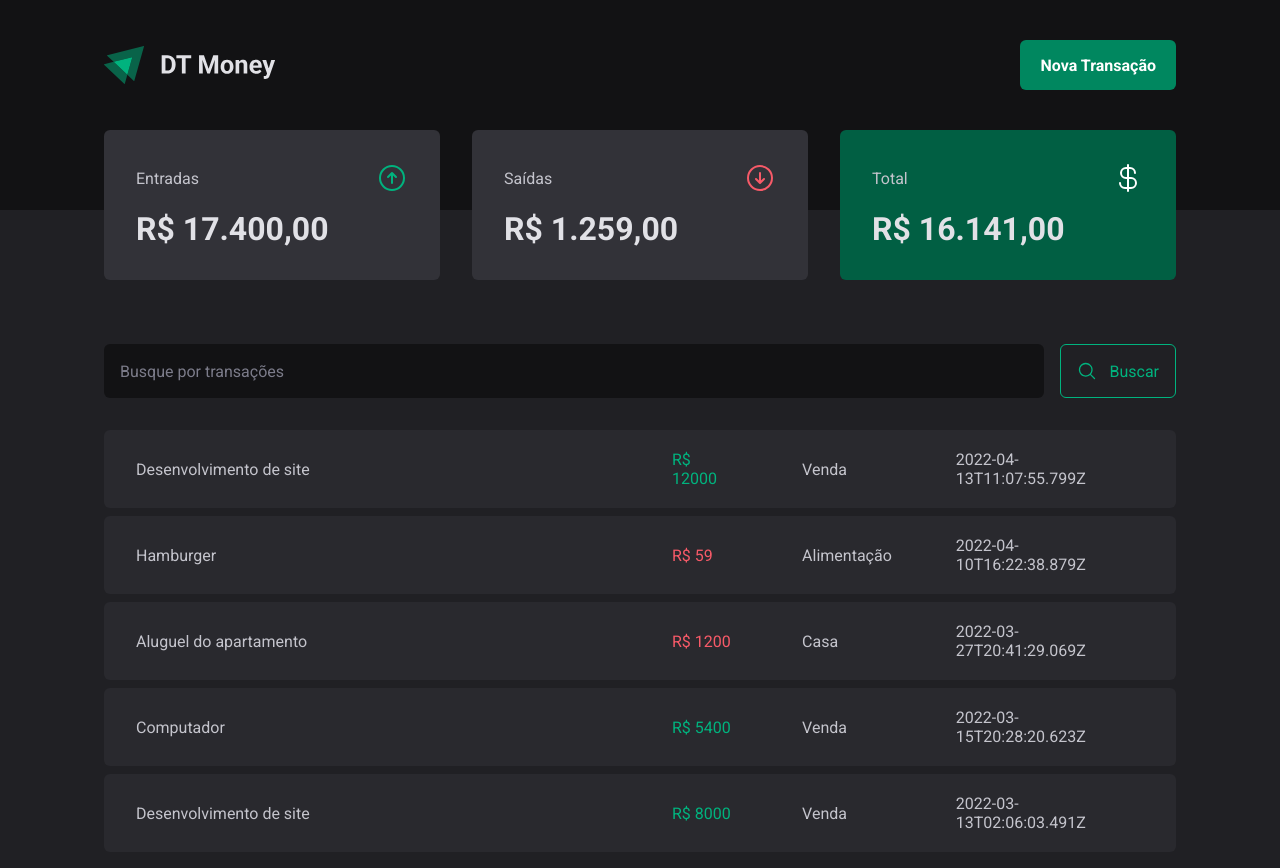
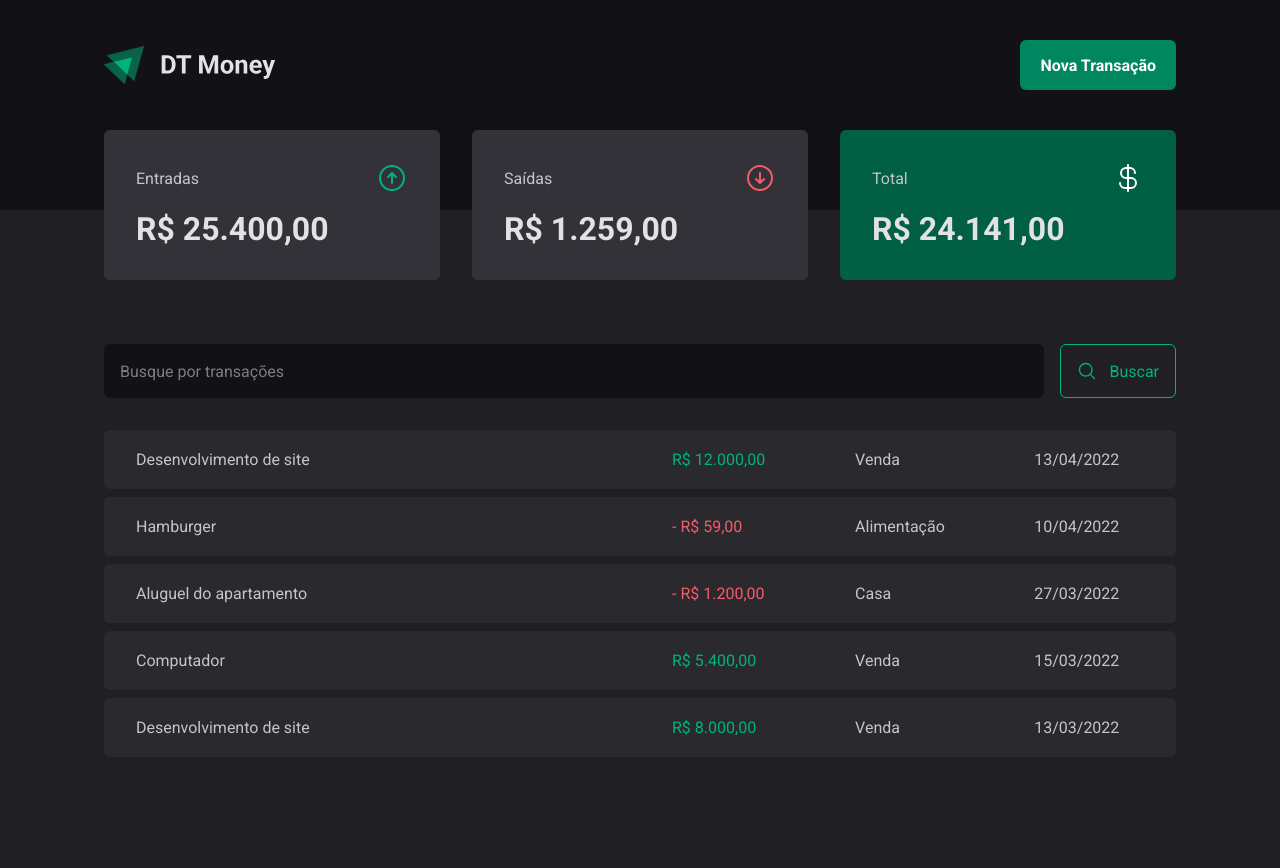
Before and after one commit to leonardondev/dt-money, a React (Vite) app: page / in a window 1280 px wide. Shown: the top 868 px of the page. After the commit the page ends 805 px from the top, so only its background shows below. Built offline with nearby package versions, Linux system fonts and the light colour scheme; data requests are answered from the project's data file.

Commit message:
dev: formatter

```diff
--- a/src/components/Summary/index.tsx
+++ b/src/components/Summary/index.tsx
@@ -3,9 +3,32 @@
   ArrowCircleUp,
   CurrencyDollar,
 } from '@phosphor-icons/react'
+import { useTransactionsContext } from '../../contexts/transactionsContext'
+import { priceFormatter } from '../../utils/formater'
 import { SummaryCard, SummaryContainer } from './styles'
 
 export function Summary() {
+  const { transactions } = useTransactionsContext()
+
+  const summary = transactions.reduce(
+    (acc, transaction) => {
+      if (transaction.type === 'income') {
+        acc.income += transaction.price
+        acc.total += transaction.price
+      }
+      if (transaction.type === 'outcome') {
+        acc.outcome += transaction.price
+        acc.total -= transaction.price
+      }
+      return acc
+    },
+    {
+      income: 0,
+      outcome: 0,
+      total: 0,
+    },
+  )
+
   return (
     <SummaryContainer>
       <SummaryCard>
@@ -13,21 +36,21 @@
           <span>Entradas</span>
           <ArrowCircleUp size={32} color="#00b37e" />
         </header>
-        <strong>R$ 17.400,00</strong>
+        <strong>{priceFormatter.format(summary.income)}</strong>
       </SummaryCard>
       <SummaryCard>
         <header>
           <span>Saídas</span>
           <ArrowCircleDown size={32} color="#f75a68" />
         </header>
-        <strong>R$ 1.259,00</strong>
+        <strong>{priceFormatter.format(summary.outcome)}</strong>
       </SummaryCard>
       <SummaryCard variant="green">
         <header>
           <span>Total</span>
           <CurrencyDollar size={32} color="#FFFFFF" />
         </header>
-        <strong>R$ 16.141,00</strong>
+        <strong>{priceFormatter.format(summary.total)}</strong>
       </SummaryCard>
     </SummaryContainer>
   )
--- a/src/pages/Transactions/index.tsx
+++ b/src/pages/Transactions/index.tsx
@@ -1,6 +1,7 @@
 import { Header } from '../../components/Header'
 import { Summary } from '../../components/Summary'
 import { useTransactionsContext } from '../../contexts/transactionsContext'
+import { dateFormatter, priceFormatter } from '../../utils/formater'
 import { SearchForm } from './components/SearchForm'
 import {
   PriceHighlight,
@@ -27,11 +28,14 @@
                   <td width="50%">{transaction.description}</td>
                   <td>
                     <PriceHighlight variant={transaction.type}>
-                      R$ {transaction.price}
+                      {transaction.type === 'outcome' && '- '}
+                      {priceFormatter.format(transaction.price)}
                     </PriceHighlight>
                   </td>
                   <td>{transaction.category}</td>
-                  <td>{transaction.createdAt}</td>
+                  <td>
+                    {dateFormatter.format(new Date(transaction.createdAt))}
+                  </td>
                 </tr>
               )
             })}
--- /dev/null
+++ b/src/utils/formater.ts
@@ -0,0 +1,6 @@
+export const dateFormatter = new Intl.DateTimeFormat('pt-BR')
+
+export const priceFormatter = new Intl.NumberFormat('pt-BR', {
+  style: 'currency',
+  currency: 'BRL',
+})
```
